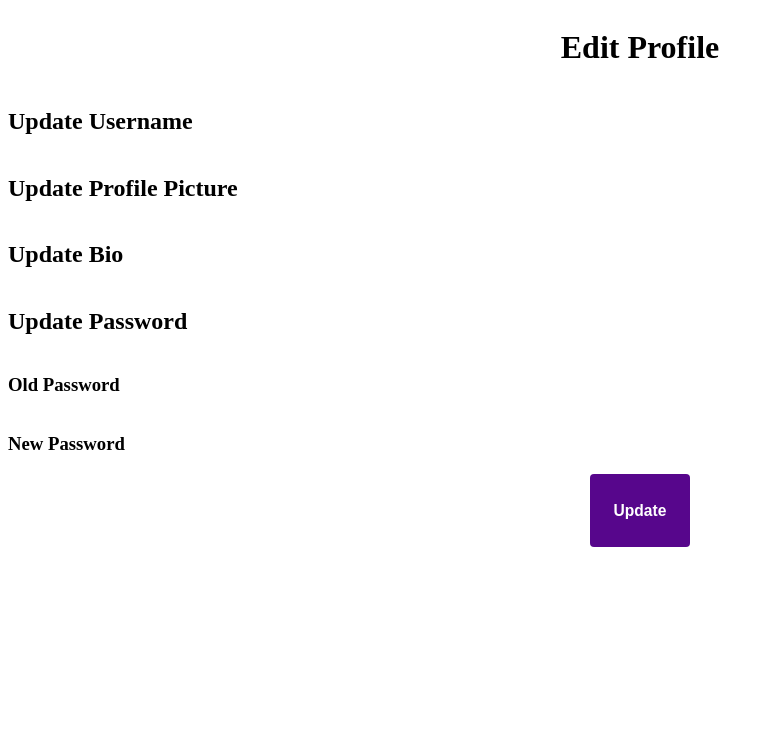
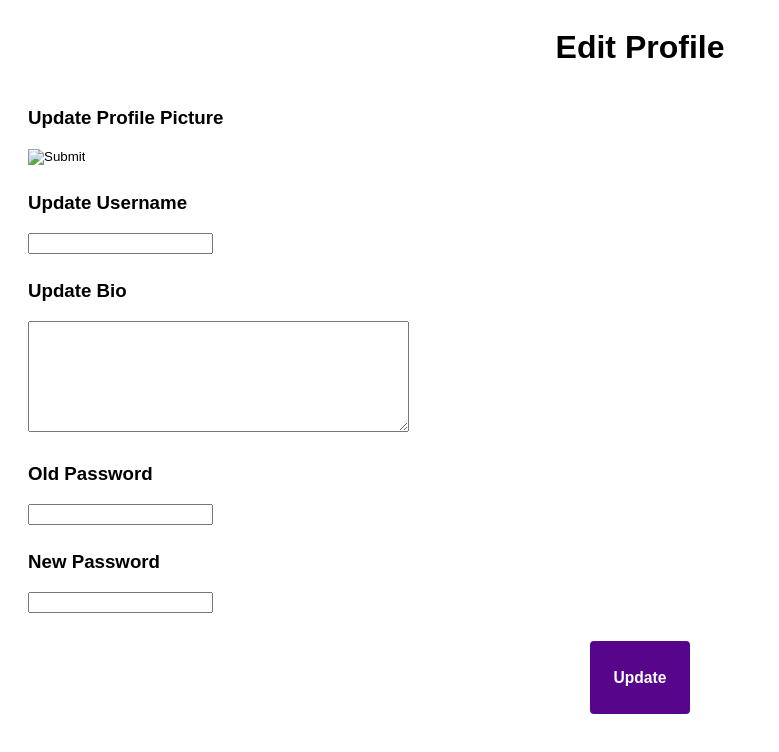
Before and after one commit to yujin-hong-123/roommate-finder, a React (Create React App) app in the folder front-end/: page /editprofile in a window 1280 px wide. Shown: the top 752 px of the page, without its empty margins (0-779 px from the left). Built offline with nearby package versions, Linux system fonts and the light colour scheme.

Commit message:
Edit profile page first draft done

```diff
--- a/front-end/src/EditProfile.css
+++ b/front-end/src/EditProfile.css
@@ -1,11 +1,19 @@
 .EditHeader {
     display: flex;
     justify-content: space-evenly;
+    font-family: Arial, Helvetica, sans-serif;
 }
 
 .UpdateFields {
     display: flex;
     flex-direction: column;
+    padding-left: 20px;
+    padding-right: 20px;
+    padding-bottom: 20px;
+}
+
+.UpdateHeader {
+    font-family: Arial, Helvetica, sans-serif;
 }
 
 .UpdateProfile {
--- a/front-end/src/EditProfile.js
+++ b/front-end/src/EditProfile.js
@@ -1,19 +1,64 @@
 import Button from "./Button";
+import { useState } from "react";
 import "./EditProfile.css"
 
-function EditProfile(){
+function EditProfile() {
+    const [oldPasword, setPassword] = useState("");
+    const [newPassword, setNewPassword] = useState("");
+    const [userName, setUsername] = useState("");
+    const [bio, setBio] = useState("");
+
+    const handleUsername = (event) => {
+        console.log({userName});
+        setUsername(event.target.value);
+    }
+
+    const handleBio = (event) => {
+        setBio(event.target.value);
+    }
+
+    const handleOldPassword = (event) => {
+        setPassword(event.target.value);
+    }
+
+    const handlePassword = (event) => {
+        if(oldPasword == event.target.value){
+            console.log("Passwords are the same");
+        }
+        else {
+            setNewPassword(event.target.value);
+        }
+    }
+
     return (
     <>
     <div className="EditHeader">
         <h1>Edit Profile</h1>
     </div>
     <div className="UpdateFields">
-       <h2>Update Username</h2>
-       <h2>Update Profile Picture</h2>
-       <h2>Update Bio</h2>
-       <h2>Update Password</h2>
-       <h3>Old Password</h3>
-       <h3>New Password</h3>
+       <h3 className="UpdateHeader">Update Profile Picture</h3>
+        <label>
+            <input type ="image"></input>
+        </label>
+        <h3 className="UpdateHeader">Update Username</h3>
+        <label>
+            <input type="text" value={userName} onChange={handleUsername}>
+
+            </input>
+        </label>
+       <h3 className="UpdateHeader">Update Bio</h3>
+        <label>
+            <textarea rows={7} cols={45} value={bio} onChange={handleBio}>
+            </textarea>
+        </label>
+       <h3 className="UpdateHeader">Old Password</h3>
+       <label>
+            <input type="password" value={oldPasword} onChange={handleOldPassword}></input>
+        </label>
+       <h3 className="UpdateHeader">New Password</h3>
+        <label>
+            <input type="password" value={newPassword} onChange={handlePassword}></input>
+        </label>
     </div>
     <div className="UpdateProfile">
         <Button text="Update" location="/profile"></Button>
```
